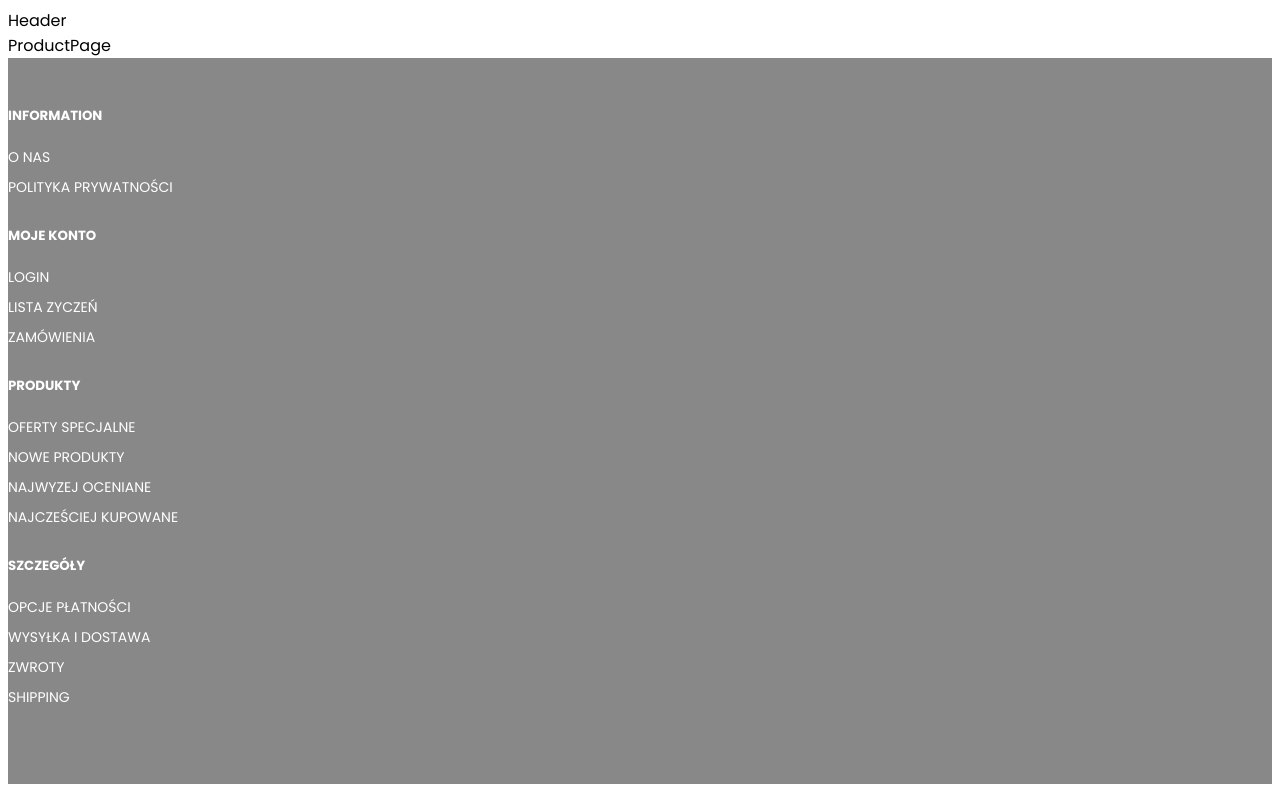
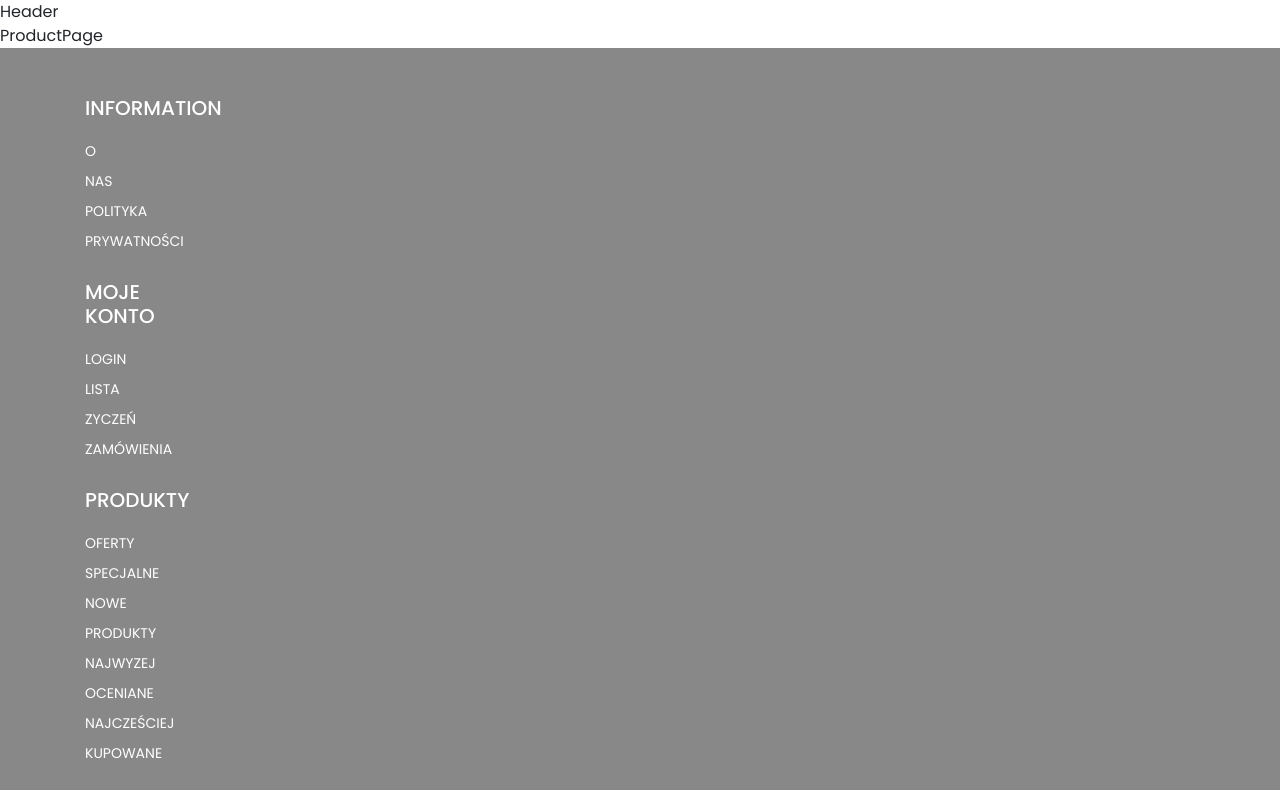
Before and after one commit to jurecki/amigurumi, a React (Create React App) app: page /product in a window 1280 px wide. Shown: the top 790 px of the page. Built offline with nearby package versions, Linux system fonts and the light colour scheme.

Commit message:
bootstarp added

```diff
--- a/package.json
+++ b/package.json
@@ -13,6 +13,7 @@
     "@types/node": "^14.0.13",
     "@types/react": "^16.9.36",
     "@types/react-dom": "^16.9.8",
+    "bootstrap": "^4.5.0",
     "enzyme": "^3.11.0",
     "enzyme-adapter-react-16": "^1.15.2",
     "node-sass": "^4.14.1",
--- a/src/App.js
+++ b/src/App.js
@@ -3,6 +3,7 @@ import { BrowserRouter, Switch, Route } from 'react-router-dom';
 import { Provider } from 'react-redux';
 import store from './redux/store';
 
+import './styles/bootstrap.scss';
 import './styles/global.scss';
 
 import MainLayout from './components/layout/MainLayout/MainLayout';
--- a/src/components/layout/Footer/Footer.js
+++ b/src/components/layout/Footer/Footer.js
@@ -18,8 +18,9 @@ const Footer = () => {
       <div className={styles.footerMenu}>
         <div className='container'>
           <div className='row'>
-            <div className='col-xs-1 col-sm-6 col-lg-3'>
-              <div className={styles.menuWrapper}>
+            <div className={styles.menuWrapper}>
+              <div className='col-xs-1 col-sm-6 col-lg-3'>
+
                 <h5>Information</h5>
                 <ul>
                   <li>
--- a/src/styles/bootstrap.scss
+++ b/src/styles/bootstrap.scss
@@ -1,3 +1,3 @@
 @import "./settings.scss";
 
-@import "~bootstrap/scss/bootstrap";
+@import "~bootstrap/scss/bootstrap.scss";
```
Also changed, not shown: 1 other file (tests, documents, lock files or other folders).
